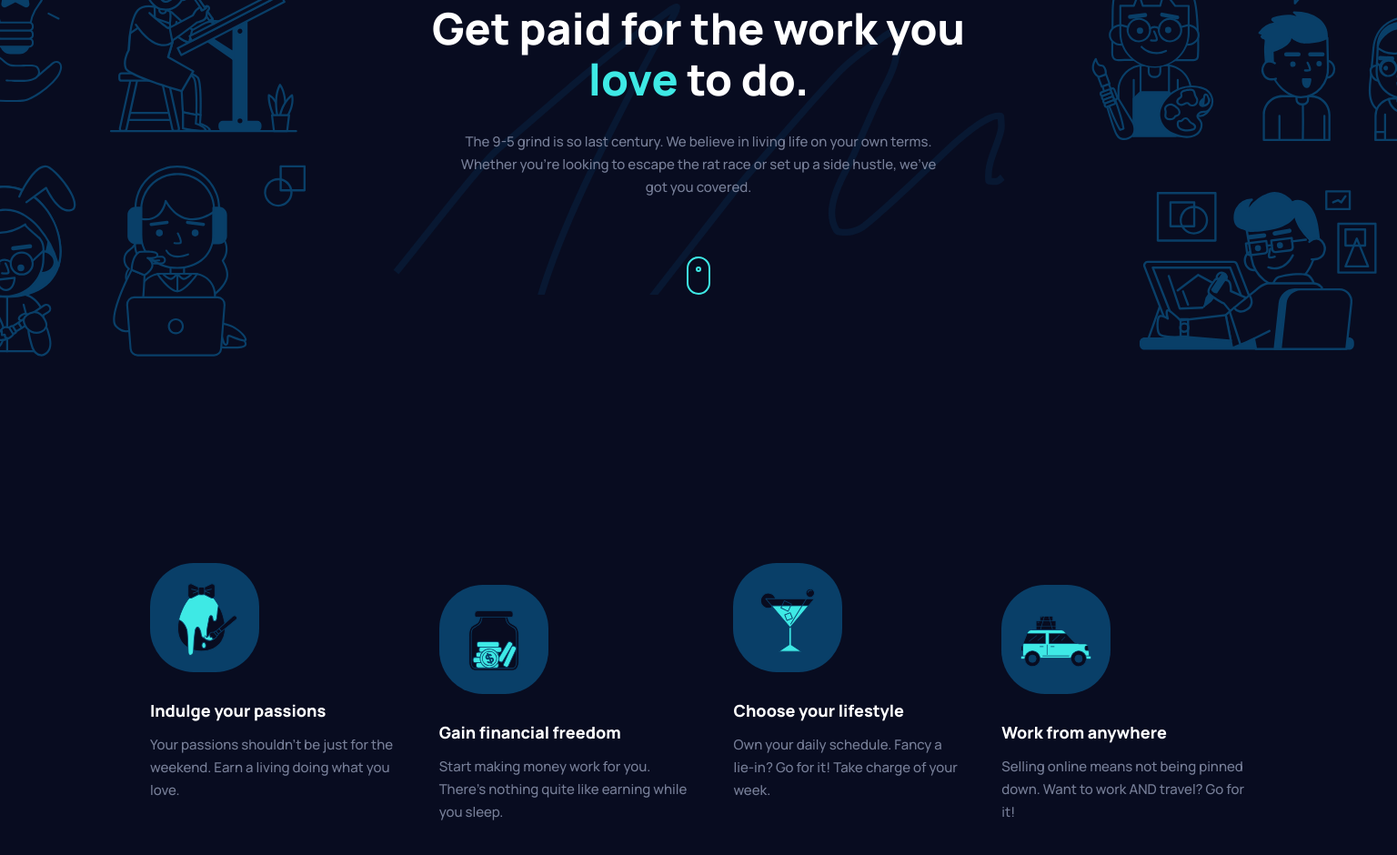
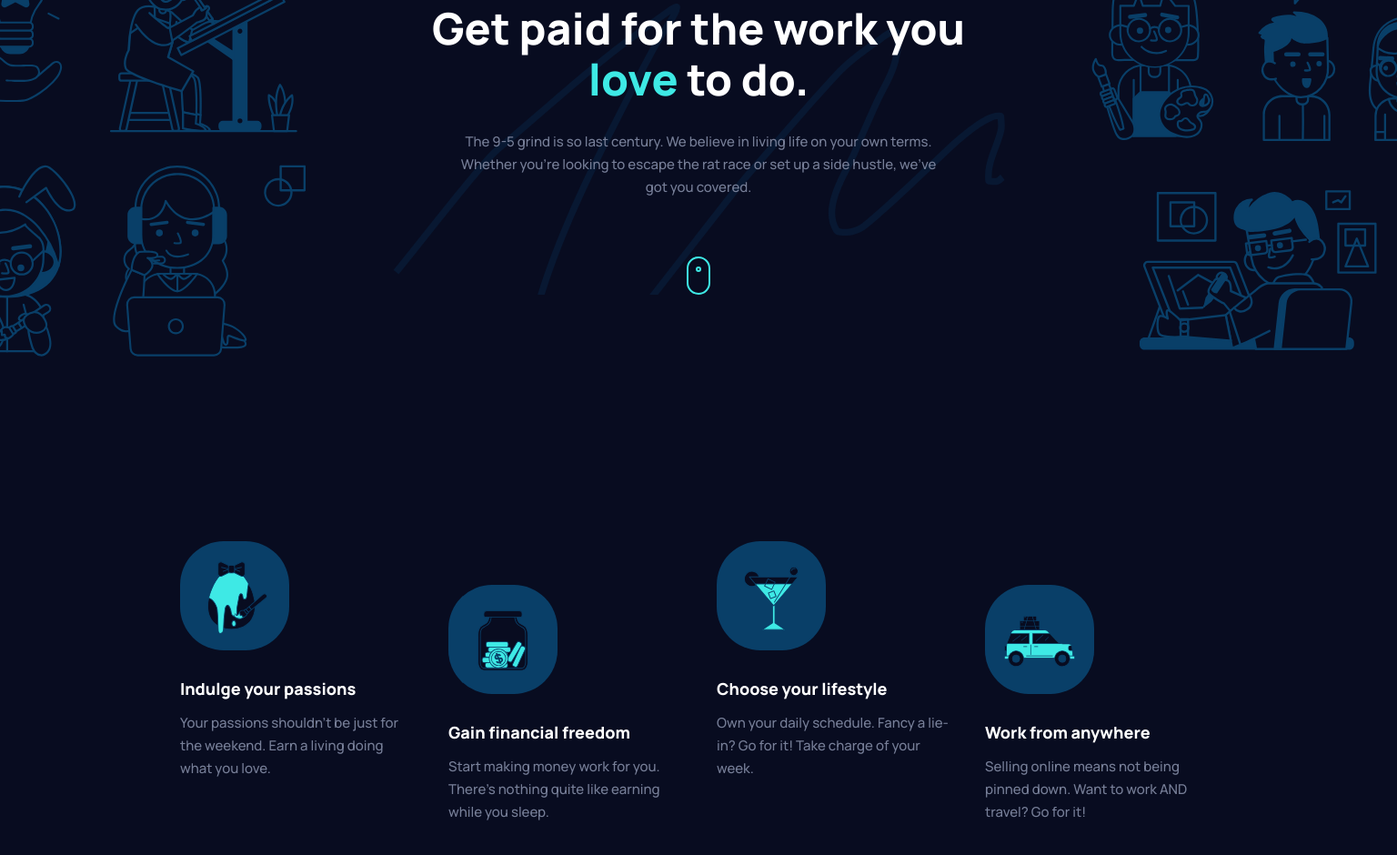
Before and after one commit to SecYJ/maker-landing-page, a plain HTML site: page index.html in a window 1536 px wide. Shown: the part 296-1236 px from the top of the page at 91% size. Drawn offline with Linux system fonts and the light colour scheme.

Commit message:
className features__container display changed to grid

```diff
--- a/style.css
+++ b/style.css
@@ -155,8 +155,8 @@ body {
 }
 
 .features__container {
-	display: flex;
-	flex-direction: column;
+	display: grid;
+	grid-template-columns: 1fr;
 	gap: 3.5rem;
 }
 
@@ -411,7 +411,7 @@ body {
 
 	.features__container {
 		gap: 2.5rem;
-		align-items: center;
+		justify-items: center;
 	}
 
 	.features__item:nth-child(even) {
@@ -479,7 +479,8 @@ body {
 	}
 
 	.features__container {
-		flex-direction: row;
+		grid-template-columns: repeat(4, 255px);
+		justify-content: center;
 	}
 
 	.features__item {
```
